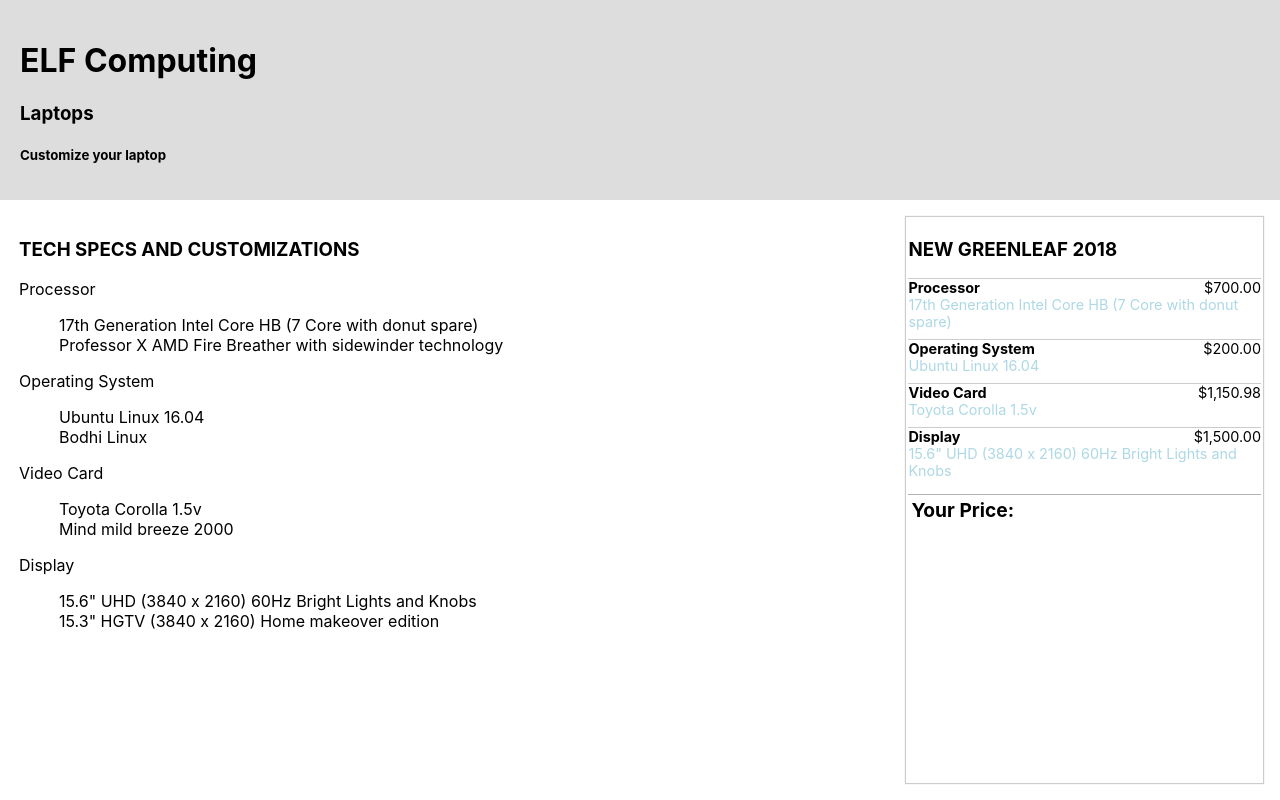
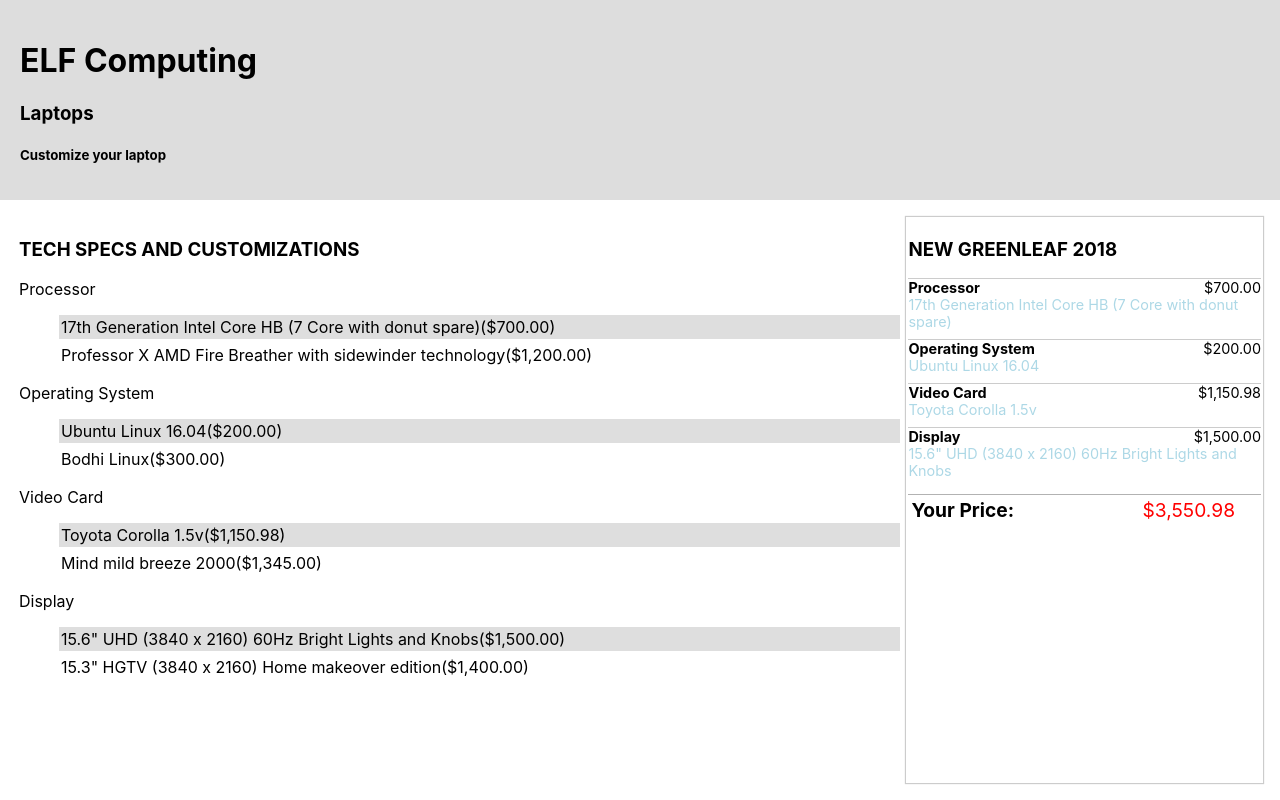
Before and after one commit to jonathancote84/laptop_customizer, a React (Create React App) app: page / in a window 1280 px wide. Built offline with nearby package versions, Linux system fonts and the light colour scheme.

Commit message:
working app

```diff
--- a/src/App.js
+++ b/src/App.js
@@ -6,14 +6,53 @@
 
 
 class App extends Component {
+  constructor(props){
+    super(props);
+    this.state = {
+      selected: {
+        "Processor": {
+            name: '17th Generation Intel Core HB (7 Core with donut spare)',
+            cost: 700
+          },
+        "Operating System": {
+            name: 'Ubuntu Linux 16.04',
+            cost: 200
+          },
+        "Video Card":{
+            name: 'Toyota Corolla 1.5v',
+            cost: 1150.98
+          },
+        "Display": {
+            name: '15.6" UHD (3840 x 2160) 60Hz Bright Lights and Knobs',
+            cost: 1500
+          }
+      }
+    }
+    this.updateFeature = this.updateFeature.bind(this);
+  }
+  // => if defined with an arrow function
+  updateFeature = (feature, newValue) => {
+    const selected = Object.assign({}, this.state.selected);
+    selected[feature] = newValue;
+    this.setState({
+      selected
+    });
+  }
+
   render() {
+
     return (
       <div className="App">
           <Header />
         <main>
-          <Form features={this.props.features}/>
+          <Form
+            features={this.props.features}
+            selected={this.state.selected}
+            updateFeature={this.updateFeature}
 
-          <Summary />
+          />
+
+          <Summary selected={this.state.selected}/>
         </main>
       </div>
     );
--- a/src/Feature/Feature.js
+++ b/src/Feature/Feature.js
@@ -2,16 +2,34 @@
 import './Feature.css';
 
 class Feature extends Component {
+    //this was an experiment to break the components down further
+    // it was working as a static app
 
+
+    // updateFeature(feature, newValue) {
+    //     const selected = Object.assign({}, this.prop.selected);
+    //     selected[feature] = newValue;
+    //     this.setState({
+    //       selected
+    //     });
+    //   }
     render() {
         const options = this.props.features.map((item, index) => {
+            const selectedClass = item.name === this.state.selected[key].name ? 'feature__selected' : '';
+            const featureClass = 'feature__option ' + selectedClass;
+            return <li key={index} className="feature__item">
+             <div className={featureClass}
 
-            return <li key={index} className="feature__item">
-                  { item.name }
+                  onClick={e => this.updateFeature(item)}>
+                    { item.name }
+
+                  </div>
+
+
             </li>
           });
 
-    console.log(this.props.features)
+
 
         return(
         <ul className="feature__list">
--- a/src/Form/Form.js
+++ b/src/Form/Form.js
@@ -1,37 +1,52 @@
 import React, { Component } from 'react';
 import './Form.css';
-import Feature from '../Feature/Feature';
 // import Feature from '../Feature/Feature';
 
 
 
 
 
-class Form extends Component {
 
+export default class Form extends Component {
 
-    render() {
-      const features = Object.keys(this.props.features)
+    // creates seperate function for the renderfeatures action
+    renderFeatures({ features, selected, updateFeature}) {
+
+      return Object.keys(features)
       .map(key => {
+        const options = features[key].map((item, index) => {
+          const selectedClass = item.name === selected[key].name ? 'feature__selected' : '';
+          const featureClass = 'feature__option ' + selectedClass;
+          return <li key={index} className="feature__item">
+            <div className={featureClass}
 
+              onClick={()=> updateFeature(key, item)}>
+                { item.name }
+                ({ new Intl.NumberFormat('en-US', { style: 'currency', currency: 'USD'})
+                  .format(item.cost) })
+            </div>
+          </li>
+        });
 
         return <div className="feature" key={key}>
           <div className="feature__name">{key}</div>
-             <Feature features={this.props.features[key]}/>
-          </div>
+          <ul className="feature__list">
+            { options }
+          </ul>
+        </div>
+      });
+    }
 
-      });
+      render() {
 
 
         return(
             <section className="main__form">
                 <h3>TECH SPECS AND CUSTOMIZATIONS</h3>
-                {features}
+                {this.renderFeatures(this.props)}
 
 
             </section>
         )
     }
 }
-
-export default Form;
--- a/src/Summary/Summary.js
+++ b/src/Summary/Summary.js
@@ -3,55 +3,38 @@
 
 
 
-class Summary extends Component {
-    constructor(props){
-        super(props);
-        this.state = {
-          selected: {
-            Processor: {
-                name: '17th Generation Intel Core HB (7 Core with donut spare)',
-                cost: 700
-              },
-            "Operating System": {
-                name: 'Ubuntu Linux 16.04',
-                cost: 200
-              },
-            "Video Card":{
-                name: 'Toyota Corolla 1.5v',
-                cost: 1150.98
-              },
-            Display: {
-                name: '15.6" UHD (3840 x 2160) 60Hz Bright Lights and Knobs',
-                cost: 1500
-              }
-          }
-        }
-      }
+export default class Summary extends Component {
+
     render() {
-        const summary = Object.keys(this.state.selected)
+        console.log(this.props.selected)
+        //here the state is passed to summary
+        const summary = Object.keys(this.props.selected)
             .map(key => <div className="summary__option" key={key}>
             <div className="summary__option__label">{key}  </div>
-            <div className="summary__option__value">{this.state.selected[key].name}</div>
+            <div className="summary__option__value">{this.props.selected[key].name}</div>
             <div className="summary__option__cost">
                 { new Intl.NumberFormat('en-US', { style: 'currency', currency: 'USD'})
-                    .format(this.state.selected[key].cost) }
+                    .format(this.props.selected[key].cost) }
             </div>
         </div>)
+        //here's the state is sent to summary total
+        const total = Object.keys(this.props.selected)
+        .reduce((acc, curr) => acc + this.props.selected[curr].cost, 0);
 
         return (
             <section className="main__summary">
                 <h3>NEW GREENLEAF 2018</h3>
+                {/* reanders summary based on state  */}
                 {summary}
                 <div className="summary__total">
                 <div className="summary__total__label">Your Price: </div>
                 <div className="summary__total__value">
-                {/* { new Intl.NumberFormat('en-US', { style: 'currency', currency: 'USD'})
-                    .format(total) } */}
+                {/* renders total here  */}
+                { new Intl.NumberFormat('en-US', { style: 'currency', currency: 'USD'})
+                    .format(total) }
                 </div>
                 </div>
             </section>
         )
     }
 }
-
-export default Summary;
```
Also changed, not shown: src/Option/Option.js (deleted), src/Option/option.css (deleted).
